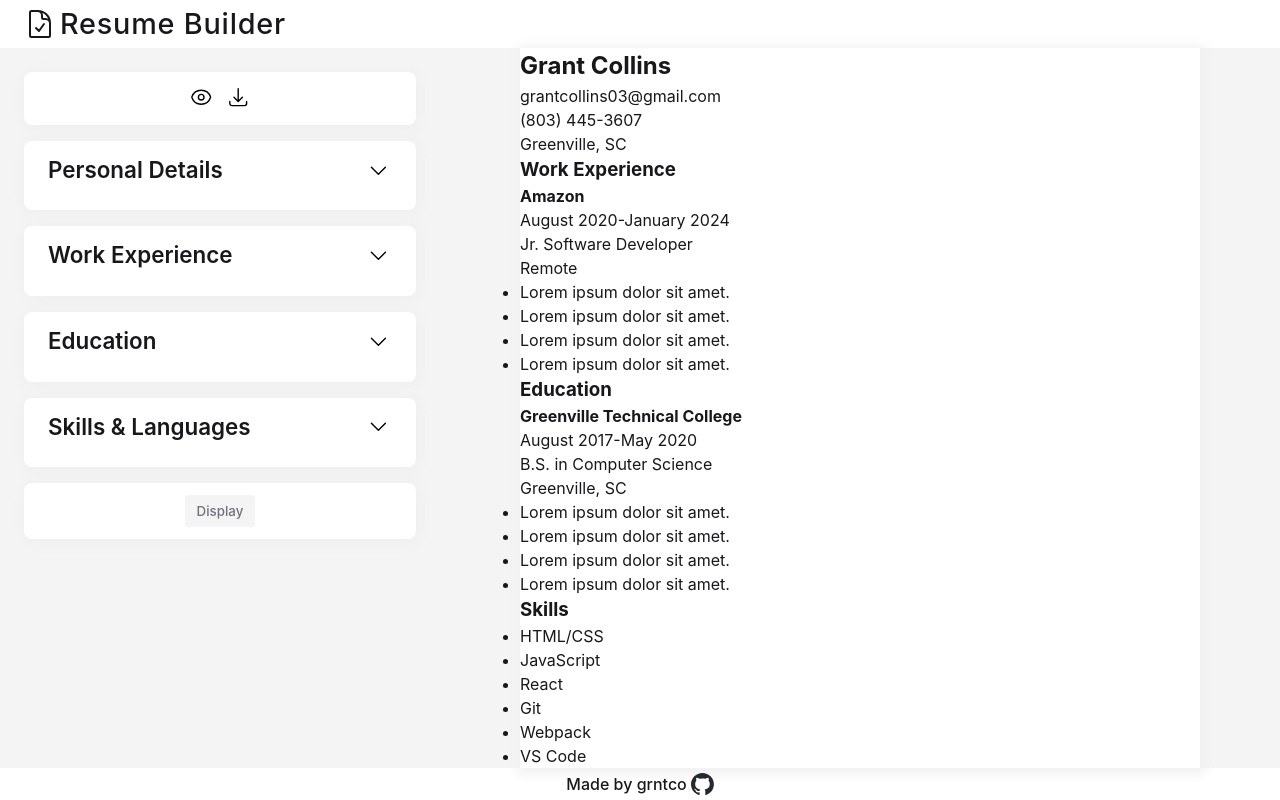
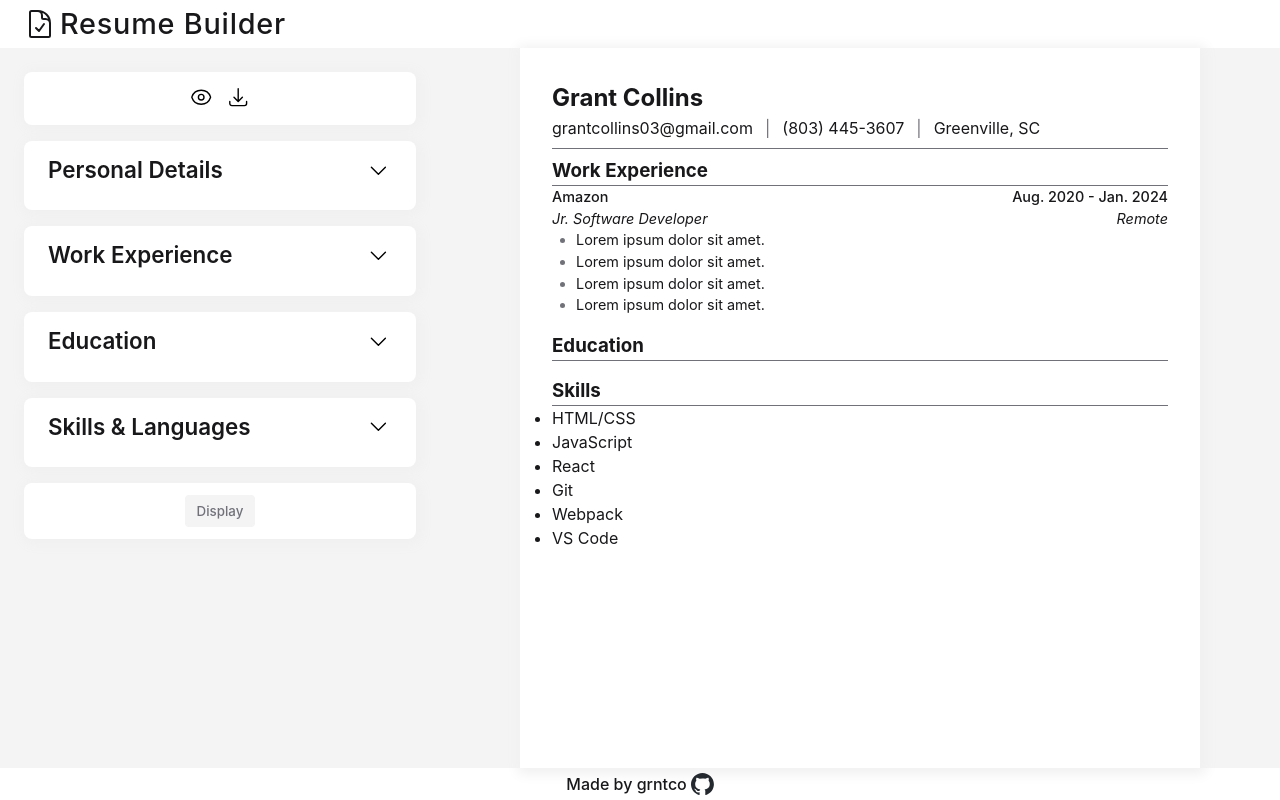
Before and after one commit to grntco/resume-builder, a React (Vite) app: page / in a window 1280 px wide. Built offline with nearby package versions, Linux system fonts and the light colour scheme.

Commit message:
styled resume personal details and experience container

```diff
--- a/src/components/Resume.jsx
+++ b/src/components/Resume.jsx
@@ -3,26 +3,27 @@ import '../styles/Resume.css'
 export function Resume() {
     return (
         <div className="resume">
-            <div className="resume__personal-details">
-                <h2>Grant Collins</h2>
-                <div className="contact-info-container">
-                    <div className="email">grantcollins03@gmail.com</div>
-                    <div className="phone-number">(803) 445-3607</div>
-                    <div className="location">Greenville, SC</div>
+            <div className="resume__section">
+                <h2 className="resume__name">Grant Collins</h2>
+                <ul className="resume__contact-info-container">
+                    <li className="email">grantcollins03@gmail.com</li>
+                    <li className="phone-number">(803) 445-3607</li>
+                    <li className="location">Greenville, SC</li>
+                </ul>
             </div>
+            <div className="resume__section">
+                <h3 className="resume__section-title">Work Experience</h3>
+                {/* Experience Container will get repeated */}
+                <div className="resume__experience-container">
+                    <div className="resume__details-container">
+                        <h4>Amazon</h4>
+                        <p>Aug. 2020 - Jan. 2024</p>
                     </div>
-            <div className="work-container">
-                <h3>Work Experience</h3>
-                {/* Experience Container will get repeated */}
-                <div className="experience-container">
-                    <div>
-                        <h4 className="experience-institution">Amazon</h4>
-                        <p className="experience-dates">August 2020-January 2024</p>
+                    <div className="resume__details-container">
+                        <p>Jr. Software Developer</p>
+                        <p>Remote</p>
                     </div>
-                    <div className="position-container">
-                        <p className="position-title">Jr. Software Developer</p>
-                        <p className="position-location">Remote</p>
-                        <ul className="position-responsibilities">
+                    <ul className="resume__responsibilities-container">
                         <li>Lorem ipsum dolor sit amet.</li>
                         <li>Lorem ipsum dolor sit amet.</li>
                         <li>Lorem ipsum dolor sit amet.</li>
@@ -30,10 +31,9 @@ export function Resume() {
                     </ul>
                 </div>
             </div>
-            </div>
-            <div className="education-container">
-                <h3>Education</h3>
-                <div className="experience-container">
+            <div className="resume__section">
+                <h3 className="resume__section-title">Education</h3>
+                {/* <div className="experience-container">
                     <div>
                         <h4 className="experience-institution">Greenville Technical College</h4>
                         <p className="experience-dates">August 2017-May 2020</p>
@@ -48,10 +48,10 @@ export function Resume() {
                             <li>Lorem ipsum dolor sit amet.</li>
                         </ul>
                     </div>
+                </div> */}
             </div>
-            </div>
-            <div className="resume__skills">
-                <h3>Skills</h3>
+            <div className="resume__section">
+                <h3 className="resume__section-title">Skills</h3>
                 <div className="skills-container">
                     <ul>
                         <li>HTML/CSS</li>
--- a/src/styles/Resume.css
+++ b/src/styles/Resume.css
@@ -1,8 +1,77 @@
 .resume {
+    display: flex;
+    flex-direction: column;
+    gap: 8px;
     height: calc(80px * 11);
     width: calc(80px * 8.5);
+    padding: 32px;
     background-color: var(--primary-bg-color);
     -webkit-box-shadow: 2px 2px 12px 4px rgba(240,240,240,1);
     -moz-box-shadow: 2px 2px 12px 4px rgba(240,240,240,1);
-    box-shadow: 2px 2px 12px 4px rgba(240,240,240,1);;
+    box-shadow: 2px 2px 12px 4px rgba(240,240,240,1);
 }
+
+.resume__section {
+    padding-bottom: 8px;
+}
+
+.resume__section:first-child,
+.resume__section-title {
+    border-bottom: 1px solid var(--secondary-txt-color);
+}
+
+.resume__name {
+
+}
+
+/* Personal Details */
+.resume__contact-info-container {
+    display: flex;
+}
+
+.resume__contact-info-container {
+    display: flex;
+    gap: 12px;
+}
+
+.resume__contact-info-container li {
+    list-style: none;
+}
+
+.resume__contact-info-container li:first-child:after,
+.resume__contact-info-container li:nth-child(2):after {
+    content: "|";
+    padding-left: 12px;
+    color: var(--secondary-txt-color);
+}
+
+/* Sections */
+.resume__section-title {
+
+}
+
+.resume__experience-container {
+    font-size: 0.9rem;
+}
+
+.resume__details-container {
+    display: flex;
+    justify-content: space-between;
+}
+
+.resume__experience-container h4,
+.resume__details-container:first-child {
+    font-weight: 500;
+}
+
+.resume__details-container:nth-child(2) {
+    font-style: italic;
+}
+
+.resume__responsibilities-container {
+    padding-left: 24px;
+}
+
+.resume__responsibilities-container li::marker {
+    color: var(--secondary-txt-color);
+}
```
Lines whose indentation alone changed are shown as unchanged.
